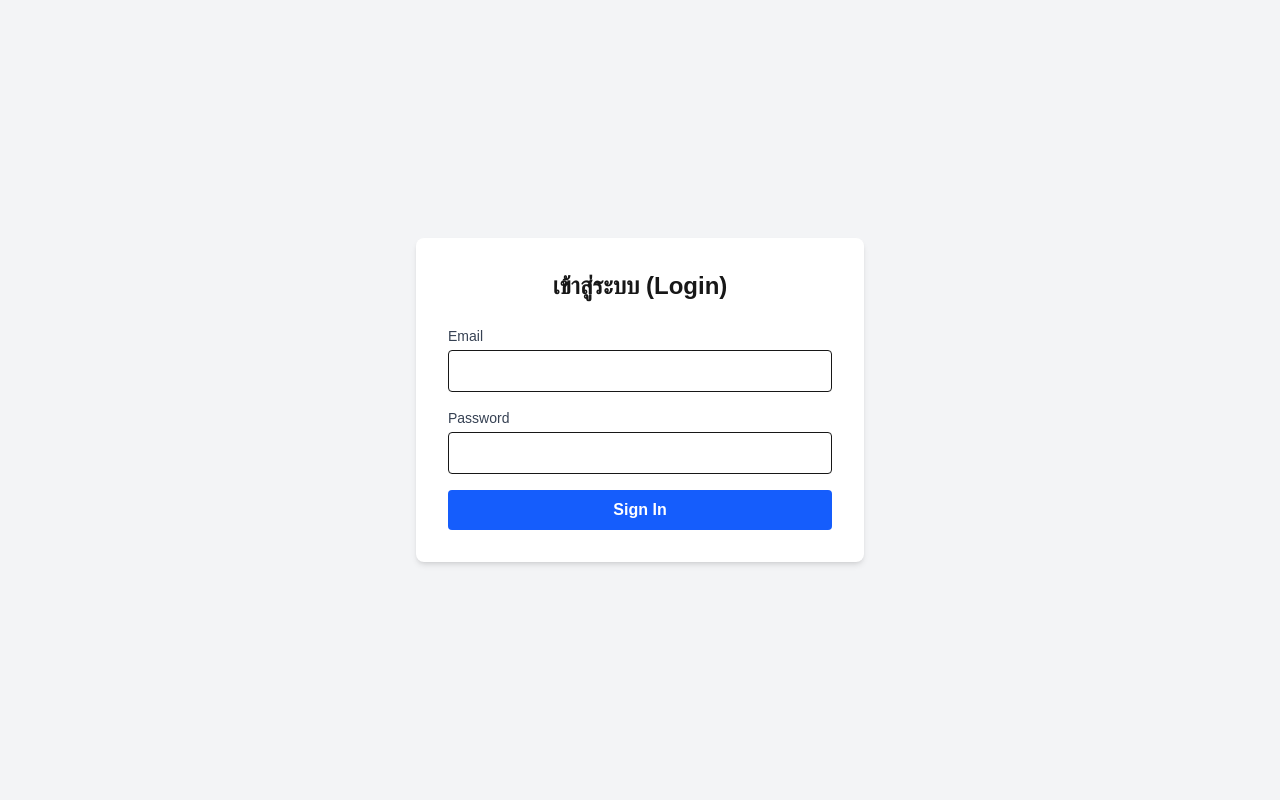
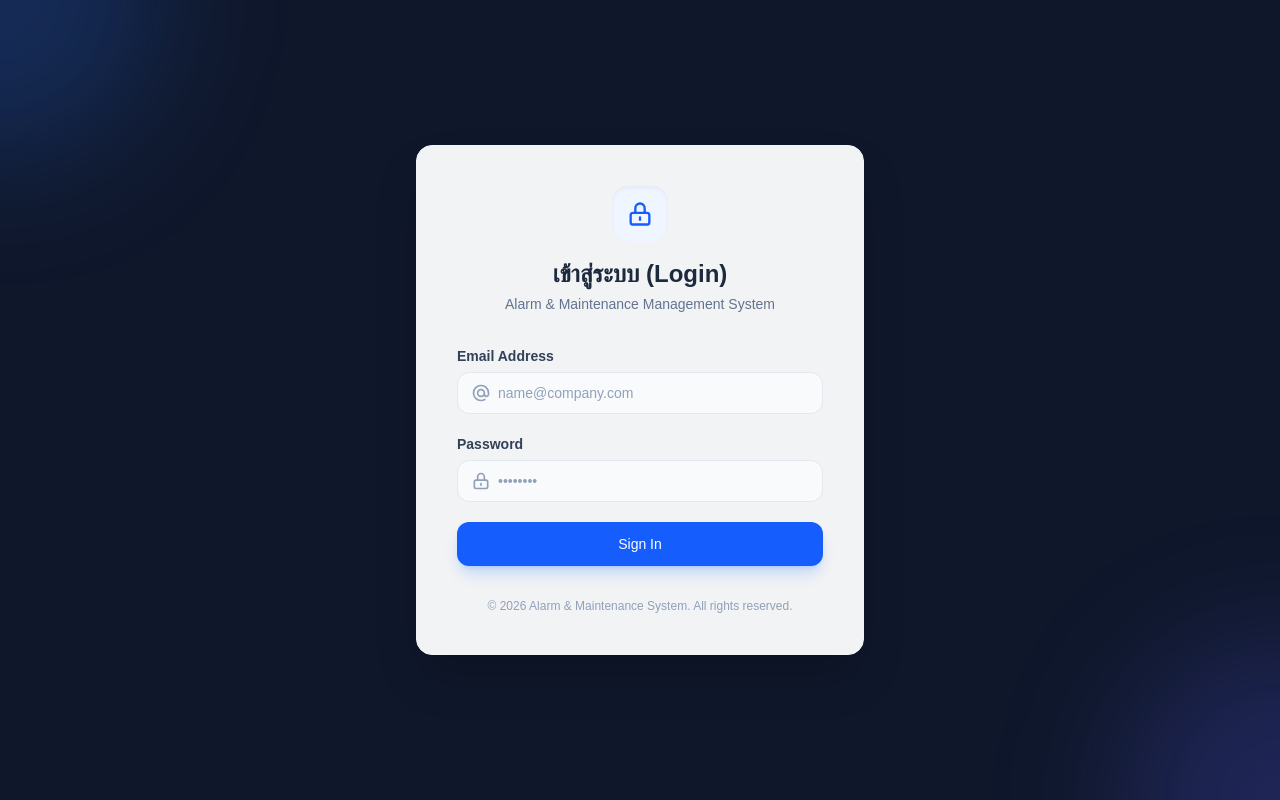
Before and after one commit to wannipa-s-source/alarm-maintenance-system, a Next.js app: page /login in a window 1280 px wide. Built offline with nearby package versions, Linux system fonts and the light colour scheme; no server answers.

Commit message:
Update login page UI

```diff
--- a/app/login/page.tsx
+++ b/app/login/page.tsx
@@ -8,11 +8,13 @@ export default function LoginPage() {
   const [email, setEmail] = useState('');
   const [password, setPassword] = useState('');
   const [errorMsg, setErrorMsg] = useState('');
+  const [loading, setLoading] = useState(false);
   const router = useRouter();
 
   const handleLogin = async (e: React.FormEvent) => {
     e.preventDefault();
     setErrorMsg('');
+    setLoading(true);
 
     const { error } = await supabase.auth.signInWithPassword({
       email,
@@ -21,44 +23,108 @@ export default function LoginPage() {
 
     if (error) {
       setErrorMsg(error.message);
+      setLoading(false);
     } else {
       router.push('/dashboard');
     }
   };
 
   return (
-    <div className="min-h-screen flex items-center justify-center bg-gray-100 p-4">
-      <div className="max-w-md w-full bg-white rounded-lg shadow-md p-8">
-        <h2 className="text-2xl font-bold text-center mb-6">เข้าสู่ระบบ (Login)</h2>
-        {errorMsg && <p className="text-red-500 mb-4 text-center text-sm">{errorMsg}</p>}
-        <form onSubmit={handleLogin} className="space-y-4">
+    <div className="relative min-h-screen flex items-center justify-center bg-slate-900 overflow-hidden p-4">
+      {/* Background Decorative Elements */}
+      <div className="absolute -top-40 -left-40 w-80 h-80 bg-blue-500/20 rounded-full blur-3xl pointer-events-none" />
+      <div className="absolute -bottom-40 -right-40 w-80 h-80 bg-indigo-500/20 rounded-full blur-3xl pointer-events-none" />
+
+      {/* Main Login Card */}
+      <div className="relative w-full max-w-md bg-white/95 backdrop-blur-xl rounded-2xl shadow-2xl border border-slate-100 p-8 sm:p-10 transition-all">
+
+        {/* Header Section */}
+        <div className="text-center mb-8">
+          <div className="inline-flex items-center justify-center w-14 h-14 bg-blue-50 rounded-2xl mb-4 text-blue-600 shadow-inner">
+            <svg className="w-7 h-7" fill="none" stroke="currentColor" viewBox="0 0 24 24">
+              <path strokeLinecap="round" strokeLinejoin="round" strokeWidth="2" d="M12 15v2m-6 4h12a2 2 0 002-2v-6a2 2 0 00-2-2H6a2 2 0 00-2 2v6a2 2 0 002 2zm10-10V7a4 4 0 00-8 0v4h8z" />
+            </svg>
+          </div>
+          <h2 className="text-2xl font-bold text-slate-800">เข้าสู่ระบบ (Login)</h2>
+          <p className="text-sm text-slate-500 mt-1">Alarm & Maintenance Management System</p>
+        </div>
+
+        {/* Error Alert Box */}
+        {errorMsg && (
+          <div className="mb-6 p-3 rounded-xl bg-rose-50 border border-rose-200 text-rose-600 text-sm text-center flex items-center justify-center gap-2">
+            <svg className="w-4 h-4 shrink-0" fill="none" stroke="currentColor" viewBox="0 0 24 24">
+              <path strokeLinecap="round" strokeLinejoin="round" strokeWidth="2" d="M12 8v4m0 4h.01M21 12a9 9 0 11-18 0 9 9 0 0118 0z" />
+            </svg>
+            <span>{errorMsg}</span>
+          </div>
+        )}
+
+        {/* Login Form */}
+        <form onSubmit={handleLogin} className="space-y-5">
+          {/* Email Input */}
           <div>
-            <label className="block text-sm font-medium text-gray-700 mb-1">Email</label>
+            <label className="block text-sm font-semibold text-slate-700 mb-1.5">Email Address</label>
+            <div className="relative">
+              <div className="absolute inset-y-0 left-0 pl-3.5 flex items-center pointer-events-none text-slate-400">
+                <svg className="w-5 h-5" fill="none" stroke="currentColor" viewBox="0 0 24 24">
+                  <path strokeLinecap="round" strokeLinejoin="round" strokeWidth="2" d="M16 12a4 4 0 10-8 0 4 4 0 008 0zm0 0v1.5a2.5 2.5 0 005 0V12a9 9 0 10-9 9m4.5-1.206a8.959 8.959 0 01-4.5 1.207" />
+                </svg>
+              </div>
               <input
                 type="email"
                 value={email}
                 onChange={(e) => setEmail(e.target.value)}
-              className="w-full border p-2 rounded focus:ring-2 focus:ring-blue-500"
+                placeholder="name@company.com"
+                className="w-full pl-10 pr-4 py-2.5 bg-slate-50 border border-slate-200 rounded-xl text-slate-800 placeholder-slate-400 focus:bg-white focus:outline-none focus:ring-2 focus:ring-blue-500/20 focus:border-blue-500 transition-all text-sm"
                 required
               />
             </div>
+          </div>
+
+          {/* Password Input */}
           <div>
-            <label className="block text-sm font-medium text-gray-700 mb-1">Password</label>
+            <label className="block text-sm font-semibold text-slate-700 mb-1.5">Password</label>
+            <div className="relative">
+              <div className="absolute inset-y-0 left-0 pl-3.5 flex items-center pointer-events-none text-slate-400">
+                <svg className="w-5 h-5" fill="none" stroke="currentColor" viewBox="0 0 24 24">
+                  <path strokeLinecap="round" strokeLinejoin="round" strokeWidth="2" d="M12 15v2m-6 4h12a2 2 0 002-2v-6a2 2 0 00-2-2H6a2 2 0 00-2 2v6a2 2 0 002 2zm10-10V7a4 4 0 00-8 0v4h8z" />
+                </svg>
+              </div>
               <input
                 type="password"
                 value={password}
                 onChange={(e) => setPassword(e.target.value)}
-              className="w-full border p-2 rounded focus:ring-2 focus:ring-blue-500"
+                placeholder="••••••••"
+                className="w-full pl-10 pr-4 py-2.5 bg-slate-50 border border-slate-200 rounded-xl text-slate-800 placeholder-slate-400 focus:bg-white focus:outline-none focus:ring-2 focus:ring-blue-500/20 focus:border-blue-500 transition-all text-sm"
                 required
               />
             </div>
+          </div>
+
+          {/* Submit Button */}
           <button
             type="submit"
-            className="w-full bg-blue-600 text-white py-2 rounded hover:bg-blue-700 font-semibold"
+            disabled={loading}
+            className="w-full py-3 px-4 bg-blue-600 hover:bg-blue-700 active:bg-blue-800 text-white font-medium rounded-xl shadow-lg shadow-blue-500/25 hover:shadow-blue-500/35 transition-all duration-200 flex items-center justify-center gap-2 disabled:opacity-70 disabled:cursor-not-allowed mt-2 text-sm"
           >
-            Sign In
+            {loading ? (
+              <>
+                <svg className="animate-spin h-5 w-5 text-white" fill="none" viewBox="0 0 24 24">
+                  <circle className="opacity-25" cx="12" cy="12" r="10" stroke="currentColor" strokeWidth="4" />
+                  <path className="opacity-75" fill="currentColor" d="M4 12a8 8 0 018-8V0C5.373 0 0 5.373 0 12h4zm2 5.291A7.962 7.962 0 014 12H0c0 3.042 1.135 5.824 3 7.938l3-2.647z" />
+                </svg>
+                <span>กำลังเข้าสู่ระบบ...</span>
+              </>
+            ) : (
+              <span>Sign In</span>
+            )}
           </button>
         </form>
+
+        {/* Footer info */}
+        <p className="text-xs text-center text-slate-400 mt-8">
+          &copy; {new Date().getFullYear()} Alarm & Maintenance System. All rights reserved.
+        </p>
       </div>
     </div>
   );
```
Lines whose indentation alone changed are shown as unchanged.
